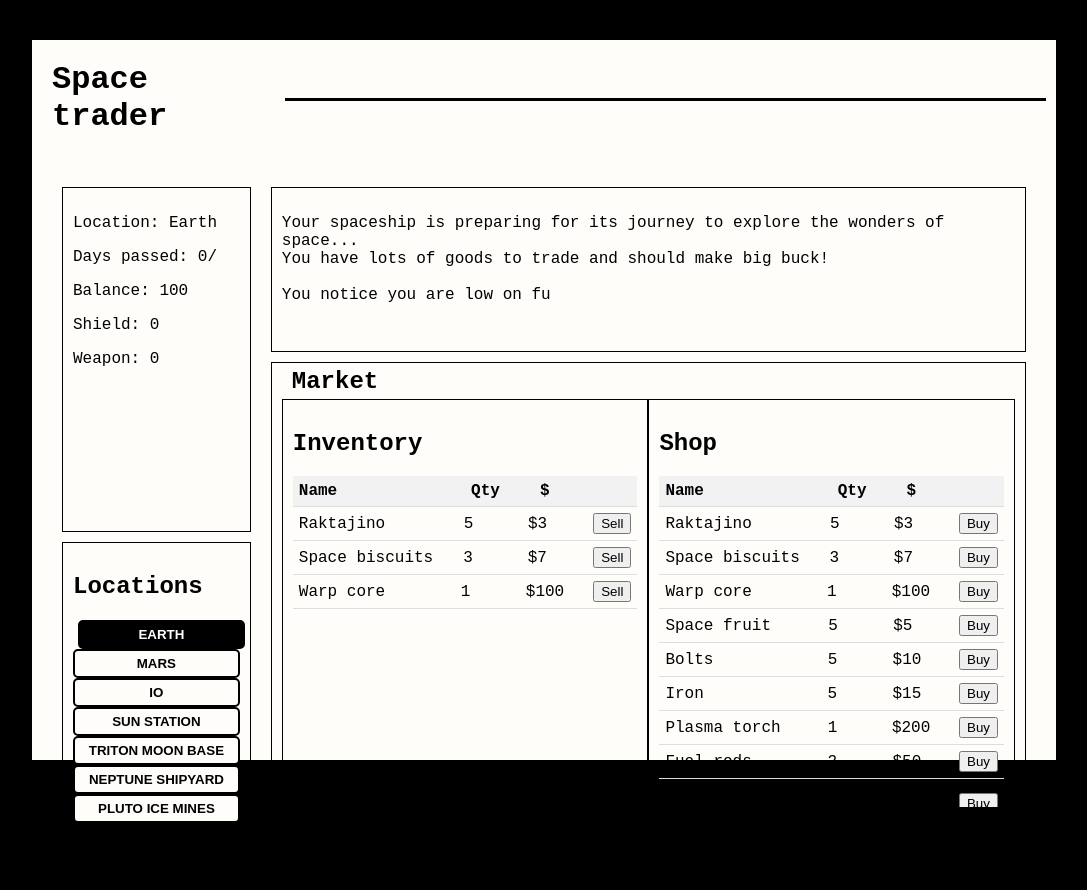
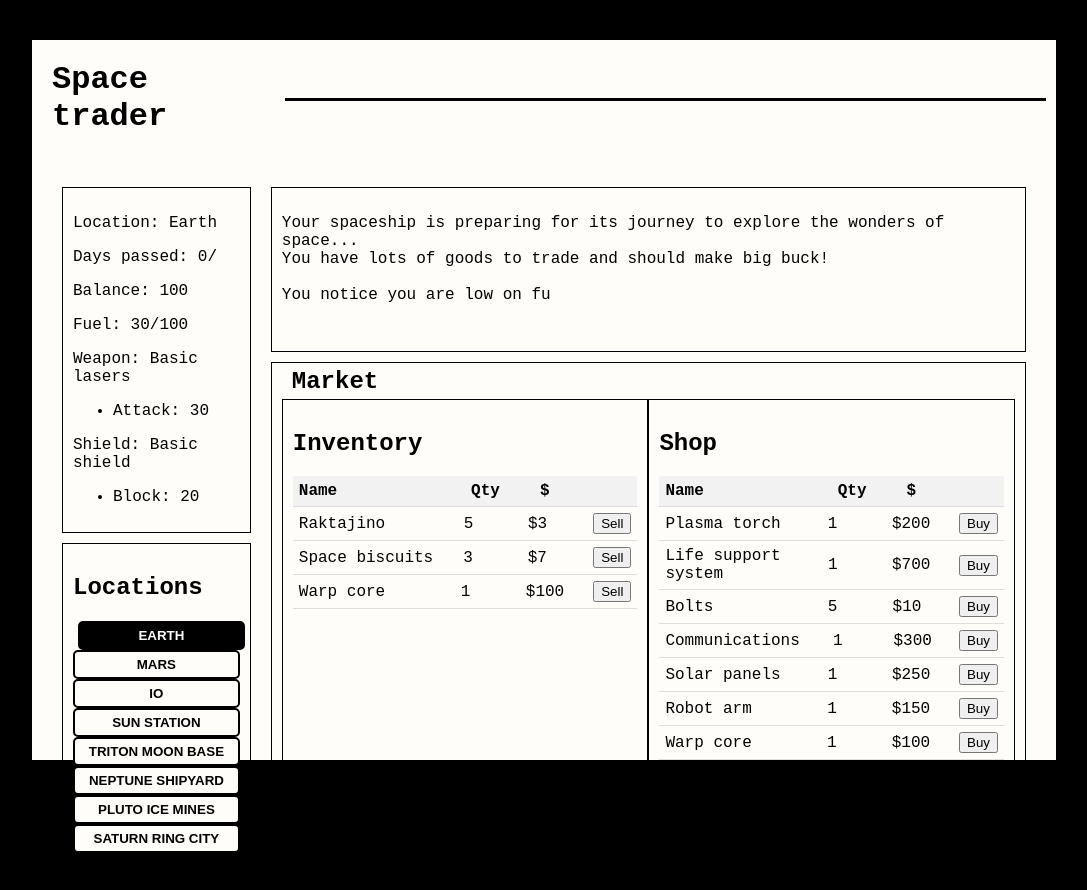
Before and after one commit to AmonMcDuul/space-trader, an Angular app: page /game in a window 1280 px wide. Shown: the top 890 px of the page, without its empty margins (96-1183 px from the left). Built offline with nearby package versions, Linux system fonts and the light colour scheme.

Commit message:
gamestate service working gameloop

```diff
--- a/src/app/components/game/game.component.html
+++ b/src/app/components/game/game.component.html
@@ -10,8 +10,15 @@
                     <p>Location: {{ gameState.currentLocation() }}</p>
                     <p>Days passed: {{ gameState.daysPassed() }}/{{ gameLength }}</p>
                     <p>Balance: {{ gameState.balance() }}</p>
-                    <p>Shield: {{ gameState.shield() }}</p>
-                    <p>Weapon: {{ gameState.weapon() }}</p>
+                    <p>Fuel: 30/100</p>
+                    <p>Weapon: {{ gameState.weapon().name }}</p>
+                    <ul>
+                        <li>Attack: {{ gameState.weapon().attack }}</li>
+                    </ul>
+                    <p>Shield: {{ gameState.shield().name }}</p>
+                    <ul>
+                        <li>Block: {{ gameState.shield().block }}</li>
+                    </ul>
                 </div>
                 <div class="travel-container">
                     <h2>Locations</h2>
@@ -44,10 +51,12 @@
                                 </thead>
                                 <tbody>
                                     <tr *ngFor="let item of gameState.inventory()">
+                                        @if (item.quantity > 0) {
                                         <td>{{ item.name }}</td>
                                         <td>{{ item.quantity }}</td>
                                         <td>${{ item.price }}</td>
                                         <td><button (click)="Sell(item)">Sell</button></td>
+                                        }
                                     </tr>
                                 </tbody>
                             </table>
--- a/src/app/components/game/game.component.ts
+++ b/src/app/components/game/game.component.ts
@@ -1,8 +1,8 @@
-import { Component, ElementRef, ViewChild } from '@angular/core';
-import { GameState } from '../../models/gameState';
+import { Component } from '@angular/core';
 import { CommonModule } from '@angular/common';
 import { seed } from '../../seeder/seed';
 import { ActivatedRoute } from '@angular/router';
+import { GameStateService } from '../../services/gameState.service';
 
 @Component({
   selector: 'app-game',
@@ -12,17 +12,15 @@ import { ActivatedRoute } from '@angular/router';
   styleUrl: './game.component.scss'
 })
 export class GameComponent {
-  gameState = new GameState();
   gameLength: number = 30;
   tempText: string = "";
   storyText: string = "Your spaceship is preparing for its journey to explore the wonders of space...\nYou have lots of goods to trade and should make big buck!\n\nYou notice you are low on fuel...\n\n..."
 
-  constructor(private route: ActivatedRoute){
+  constructor(private route: ActivatedRoute, public gameState: GameStateService){
     this.route.params.subscribe(params => {
       this.gameLength = params['gameLength']});
-    this.gameState = new GameState(this.gameLength, seed.daysPassed, seed.balance, seed.shield, seed.weapon, seed.locations, seed.marketItems, seed.inventory, seed.currentLocation);
+    this.gameState.CreateGameState(this.gameLength, seed.daysPassed, seed.balance, seed.shield, seed.weapon, seed.locations, seed.marketItems, seed.inventory, seed.currentLocation);
   }
-
 
   ngAfterViewInit() {
     this.typeWriter(this.storyText);
@@ -49,7 +47,6 @@ export class GameComponent {
 
   Travel(location: string) {
     this.gameState.Travel(location);
-    this.gameState.currentLocation.update(l => location)
   }
 
   Buy(item: { name: string; price: number }) {
--- a/src/app/models/gameState.ts
+++ /dev/null
@@ -1,84 +0,0 @@
-import { Injectable, signal } from '@angular/core';
-import { InventoryItem } from './inventoryItem';
-import { MarketItem } from './marketItem';
-import { Location } from './location';
-
-export class GameState {
-  gameLength: number = 30;
-  daysPassed = signal(0);
-  balance = signal(0);
-  shield = signal(0);
-  weapon = signal(0);
-  currentLocation = signal("");
-  inventory = signal<InventoryItem[]>([]);
-  locations = signal<Location[]>([]);
-  marketItems = signal<MarketItem[]>([]);
-
-  constructor(
-    gameLength: number = 30,
-    daysPassed: number = 0,
-    balance: number = 0,
-    shield: number = 0,
-    weapon: number = 0,
-    locations: Location[] = [],
-    marketItems: MarketItem[] = [],
-    inventory: InventoryItem[] = [],
-    currentLocation: string = ""
-  ) {
-    this.gameLength = gameLength;
-    this.daysPassed.set(daysPassed);
-    this.balance.set(balance);
-    this.shield.set(shield);
-    this.weapon.set(weapon);
-    this.locations.set(locations);
-    this.marketItems.set(marketItems);
-    this.inventory.set(inventory);
-    this.currentLocation.set(currentLocation);
-  }
-
-  EndGame() {
-    if (this.daysPassed() >= this.gameLength) {
-      console.log('Ended game');
-    }
-  }
-
-  NextDay() {
-    this.daysPassed.update(days => days + 1);
-    this.EndGame();
-  }
-
-  Travel(location: string) {
-    console.log(`Traveling to ${location}`);
-    this.NextDay();
-  }
-
-  Buy(item: { name: string; price: number }) {
-    if (this.balance() >= item.price) {
-      this.balance.update(balance => balance - item.price);
-      const inventoryItem = this.inventory().find(i => i.name === item.name);
-      const marketItem = this.marketItems().find(i => i.name === item.name);
-      if (inventoryItem && marketItem) {
-        marketItem.quantity--;
-        inventoryItem.quantity++;
-      } else {
-        this.inventory.update(inventory => [...inventory, { name: item.name, price: item.price, quantity: 1 }]);
-      }
-      console.log(`Bought ${item.name}`);
-    } else {
-      console.log('Not enough money');
-    }
-  }
-
-  Sell(item: { name: string; price: number }) {
-    const marketItem = this.marketItems().find(i => i.name === item.name);
-    const inventoryItem = this.inventory().find(i => i.name === item.name);
-    this.balance.update(balance => balance + item.price);
-    if (inventoryItem && marketItem) {
-      inventoryItem.quantity--;
-      marketItem.quantity++;
-    } else {
-      this.marketItems.update(marketItems => [...marketItems, { name: item.name, price: item.price, quantity: 1 }]);
-    }
-    console.log(`Sold ${item.name}`);
-  }
-}
--- a/src/app/models/shield.ts
+++ b/src/app/models/shield.ts
@@ -1,3 +1,9 @@
 export class Shield {
-    name: string | undefined;
+    name: string;
+    block: number;
+
+    constructor(name: string, block: number) {
+      this.name = name;
+      this.block = block;
+    }
   }
--- a/src/app/models/weapon.ts
+++ b/src/app/models/weapon.ts
@@ -1,3 +1,9 @@
 export class Weapon {
-    name: string | undefined;
+    name: string;
+    attack: number;
+
+    constructor(name: string, block: number) {
+      this.name = name;
+      this.attack = block;
+    }
   }
--- a/src/app/seeder/seed.ts
+++ b/src/app/seeder/seed.ts
@@ -1,12 +1,14 @@
 import { InventoryItem } from "../models/inventoryItem";
 import { MarketItem } from "../models/marketItem";
 import { Location } from "../models/location";
+import { Shield } from "../models/shield";
+import { Weapon } from "../models/weapon";
 
 export const seed = {
     daysPassed: 0,
     balance: 100,
-    shield: 0,
-    weapon: 0,
+    shield: new Shield("Basic shield", 20),
+    weapon: new Weapon("Basic lasers", 30),
     currentLocation: 'Earth',
     locations: [
         new Location('Earth'),
@@ -16,12 +18,13 @@ export const seed = {
         new Location('Triton moon base'),
         new Location('Neptune shipyard'),
         new Location('Pluto ice mines'),
+        new Location('Saturn ring city'),
+
         // new Location('Charon research station'),
         // new Location('Venus terraforming project'),
         // new Location('Mercury solar power plant'),
         // new Location('Asteroid belt mining colony'),
         // new Location('Jupiter orbit refinery'),
-        // new Location('Saturn ring city'),
         // new Location('Uranus defense perimeter')
     ],
     inventory: [
@@ -46,5 +49,5 @@ export const seed = {
         new MarketItem('Solar panels', 250, 1),
         new MarketItem('Artificial gravity', 900, 1),
         new MarketItem('Hydroponics system', 400, 1),
-    ]
+    ],
 }
--- /dev/null
+++ b/src/app/services/gameState.service.ts
@@ -0,0 +1,128 @@
+import { Injectable, computed } from '@angular/core';
+import { signal } from '@angular/core';
+import { InventoryItem } from '../models/inventoryItem';
+import { MarketItem } from '../models/marketItem';
+import { Location } from '../models/location';
+import { Shield } from '../models/shield';
+import { Weapon } from '../models/weapon';
+import { Router } from '@angular/router';
+
+@Injectable({
+  providedIn: 'root'
+})
+export class GameStateService {
+  gameLength: number = 30;
+  daysPassed = signal(0);
+  balance = signal(0);
+  shield = signal(new Shield("", 0));
+  weapon = signal(new Weapon("", 0));
+  currentLocation = signal("");
+  inventory = signal<InventoryItem[]>([]);
+  locations = signal<Location[]>([]);
+  allMarketItems = signal<MarketItem[]>([]);
+  marketItems = computed(() => {
+    const allItems = this.allMarketItems();
+    const numberOfItems = Math.floor(Math.random() * 5) + 4;
+    const selectedItems = [];
+    for (let i = 0; i < numberOfItems; i++) {
+      const index = Math.floor(Math.random() * allItems.length);
+      selectedItems.push(allItems[index]);
+      allItems.splice(index, 1);
+    }
+    return selectedItems;
+  });
+
+  constructor(private router: Router) { }
+
+    CreateGameState(gameLength: number = 30,
+        daysPassed: number = 0,
+        balance: number = 0,
+        shield: Shield,
+        weapon: Weapon,
+        locations: Location[] = [],
+        allMarketItems: MarketItem[] = [],
+        inventory: InventoryItem[] = [],
+        currentLocation: string = ""){
+            this.gameLength = gameLength;
+            this.daysPassed.set(daysPassed);
+            this.balance.set(balance);
+            this.shield.set(shield);
+            this.weapon.set(weapon);
+            this.locations.set(locations);
+            this.allMarketItems.set(allMarketItems);
+            this.inventory.set(inventory);
+            this.currentLocation.set(currentLocation);
+    }
+
+  EndGame() {
+    if (this.daysPassed() >= this.gameLength) {
+      console.log('Ended game');
+      alert("game ended, you scored: " + this.balance())
+      this.router.navigate(['/']);
+    }
+  }
+
+  NextDay() {
+    this.daysPassed.update(days => days + 1);
+    this.randomizePricesAndQuantities();
+    this.randomizeMarketItems();
+    if(this.daysPassed() > this.gameLength){
+        this.EndGame();
+    }
+  }
+
+  Travel(location: string) {
+    this.currentLocation.update(l => location)
+    console.log(`Traveling to ${location}`);
+    this.NextDay();
+  }
+
+  Buy(item: { name: string; price: number }) {
+    if (this.balance() >= item.price) {
+      this.balance.update(balance => balance - item.price);
+      const inventoryItem = this.inventory().find(i => i.name === item.name);
+      const marketItem = this.marketItems().find(i => i.name === item.name);
+      if (inventoryItem && marketItem) {
+        marketItem.quantity--;
+        inventoryItem.quantity++;
+      } else {
+        this.inventory.update(inventory => [...inventory, { name: item.name, price: item.price, quantity: 1 }]);
+      }
+      console.log(`Bought ${item.name}`);
+    } else {
+      console.log('Not enough money');
+    }
+  }
+
+  Sell(item: { name: string; price: number }) {
+    const inventoryItem = this.inventory().find(i => i.name === item.name);
+    if(inventoryItem && inventoryItem.quantity >= 1){
+      const marketItem = this.marketItems().find(i => i.name === item.name);
+      this.balance.update(balance => balance + item.price);
+      if (marketItem) {
+          marketItem.quantity++;
+          inventoryItem.quantity--;
+      } else {
+        this.allMarketItems.update(allMarketItems => [...allMarketItems, { name: item.name, price: item.price, quantity: 1 }]);
+      }
+      console.log(`Sold ${item.name}`);
+    } else {
+      console.log('No item to sell');
+    }
+  }
+
+  randomizePricesAndQuantities() {
+    this.allMarketItems().forEach(element => {
+        element.price = Math.round(element.price * (1 + (0.35 * (Math.random() - 0.5))));
+        element.quantity = Math.floor(Math.random() * 96) + 5
+    });
+  }
+
+  randomizeMarketItems() {
+    this.marketItems = computed(() => {
+      const allItems = this.allMarketItems();
+      const numberOfItems = Math.floor(Math.random() * 5) + 6;
+      return allItems.filter(() => Math.random() < 0.5).slice(0, numberOfItems);
+    });
+  }
+}
```
